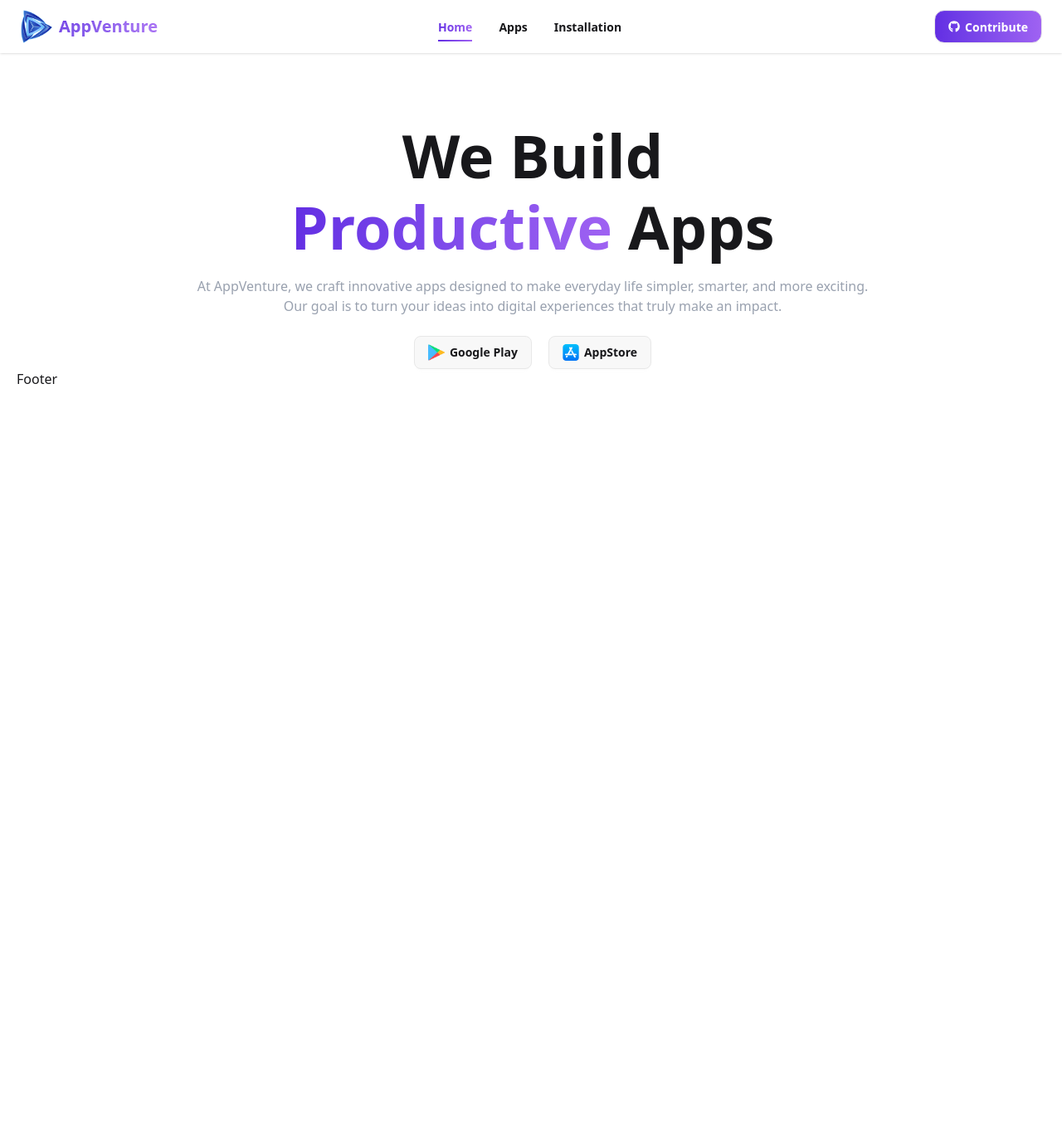
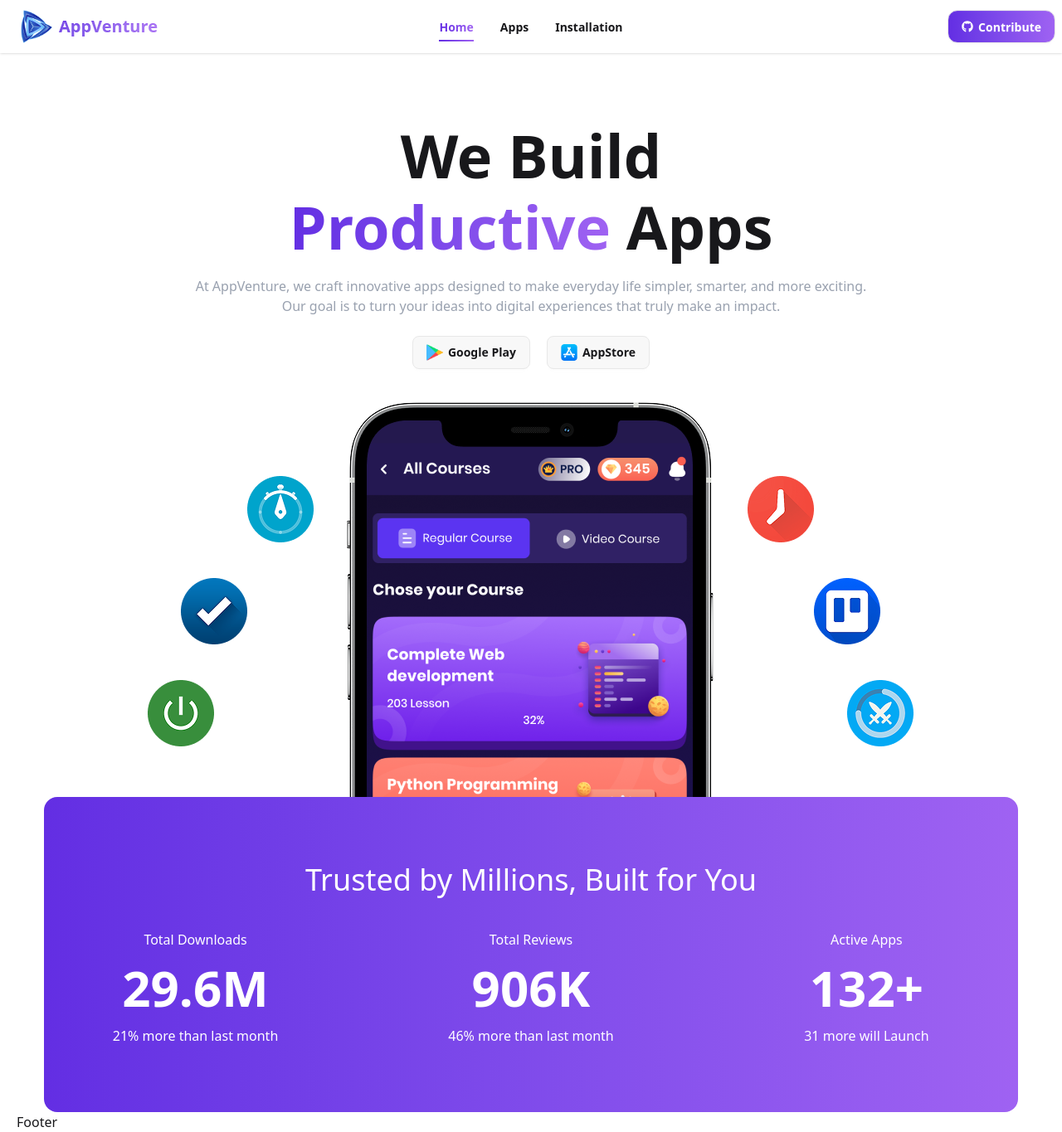
Before and after one commit to jinnahakondo/B-12-A-8-Appventure-, a React (Vite) app: page / in a window 1280 px wide. Shown: the whole page at 83% size. Before the commit the page ends 800 px from the top, so only its background shows below. Built offline with nearby package versions, Linux system fonts and the light colour scheme.

Commit message:
banner section completed

```diff
--- a/src/Components/Header/Navbar.jsx
+++ b/src/Components/Header/Navbar.jsx
@@ -6,10 +6,10 @@ import { FaGithub } from 'react-icons/fa';
 const Navbar = () => {
     return (
         <div className=' bg-base-100 shadow-sm '>
-            <div className="navbar max-w-7xl mx-auto">
+            <div className="navbar mx-auto">
                 <div className="navbar-start">
                     <div className="dropdown">
-                        <div tabIndex={0} role="button" className="btn btn-ghost lg:hidden">
+                        <div tabIndex={0} role="button" className="btn btn-ghost lg:hidden px-0">
                             <svg xmlns="http://www.w3.org/2000/svg" className="h-5 w-5" fill="none" viewBox="0 0 24 24" stroke="currentColor"> <path strokeLinecap="round" strokeLinejoin="round" strokeWidth="2" d="M4 6h16M4 12h8m-8 6h16" /> </svg>
                         </div>
                         <ul
@@ -20,7 +20,7 @@ const Navbar = () => {
                             <NavLink to='/installation'>Installation</NavLink>
                         </ul>
                     </div>
-                    <Link className="btn btn-ghost text-xl"><img src={Logo} className='h-10 w-10' /><span className='bg-gradient-to-r from-[#632EE3] to-[#9F62F2] bg-clip-text text-transparent font-bold'>AppVenture</span></Link>
+                    <Link className="btn btn-ghost text-xl"><img src={Logo} className='h-10 w-10 hidden md:block' /><span className='bg-gradient-to-r from-[#632EE3] to-[#9F62F2] bg-clip-text text-transparent font-bold'>AppVenture</span></Link>
                 </div>
                 <div className="navbar-center hidden lg:flex">
                     <ul className="menu menu-horizontal px-1 space-x-8 font-semibold">
@@ -29,8 +29,8 @@ const Navbar = () => {
                         <NavLink to='/installation'>Installation</NavLink>
                     </ul>
                 </div>
-                <div className="navbar-end pr-4">
-                    <a href='https://github.com/jinnahakondo' className="btn text-white bg-gradient-to-r from-[#632EE3] to-[#9F62F2] rounded-xl"><FaGithub /> <span>Contribute</span></a>
+                <div className="navbar-end">
+                    <a href='https://github.com/jinnahakondo' className="btn max-md:text-xs text-white bg-gradient-to-r from-[#632EE3] to-[#9F62F2] rounded-xl"><FaGithub /> <span>Contribute</span></a>
                 </div>
             </div>
         </div>
--- a/src/Components/Home/Banner/Banner.jsx
+++ b/src/Components/Home/Banner/Banner.jsx
@@ -1,17 +1,43 @@
 import React from 'react';
 import GooglePlay from '../../../assets/GooglePlay.png'
 import AppStor from '../../../assets/AppStore.png'
+import HeroBanner from '../../../assets/hero.png'
 
 const Banner = () => {
     return (
         <div className='pt-20'>
-            <div>
+            <div className='mb-10'>
                 <h2 className='text-4xl md:text-7xl font-semibold text-center leading-[1.2]'>We Build <br /> <span className='bg-gradient-to-r from-[#632EE3] to-[#9F62F2] bg-clip-text text-transparent'> Productive</span> Apps</h2>
                 <p className='text-gray-400 text-center pt-4'> At AppVenture, we craft innovative apps designed to make everyday life simpler, smarter, and more exciting. <br />Our goal is to turn your ideas into digital experiences that truly make an impact.</p>
 
                 <div className='flex justify-center items-center mt-6 '>
-                    <button className='btn mr-5 rounded-lg'> <img src={GooglePlay} className='w-5 h-5' /> Google Play </button>
-                    <button className='btn rounded-lg'> <img src={AppStor} className='w-5 h-5' /> AppStore</button>
+                    <a href='https://play.google.com' className='btn mr-5 rounded-lg'> <img src={GooglePlay} className='w-5 h-5' /> Google Play </a>
+                    <a href='https://www.apple.com' className='btn rounded-lg'> <img src={AppStor} className='w-5 h-5' /> AppStore</a>
+                </div>
+            </div>
+            <div>
+                <img src={HeroBanner} className='mx-auto' />
+                <div className='bg-gradient-to-r from-[#632EE3] to-[#9F62F2] rounded-2xl'>
+                    <h2 className='text-xl md:text-4xl text-white font-medium text-center pt-20 pb-10'>Trusted by Millions, Built for You </h2>
+                    <div className='pb-20'>
+                        <div className='grid grid-cols-1 md:grid-cols-2 gap-10 lg:grid-cols-3 items-center justify-center'>
+                            <div className='flex flex-col items-center justify-center gap-4'>
+                                <h6 className='text-white'>Total Downloads</h6>
+                                <p className='text-xl lg:text-6xl text-white font-extrabold'>29.6M</p>
+                                <h6 className='text-white'>21% more than last month</h6>
+                            </div>
+                            <div className='flex flex-col items-center justify-center gap-4'>
+                                <h6 className='text-white'>Total Reviews</h6>
+                                <p className='text-xl lg:text-6xl text-white font-extrabold'>906K</p>
+                                <h6 className='text-white'>46% more than last month</h6>
+                            </div>
+                            <div className='flex flex-col items-center justify-center gap-4 md:col-span-2 lg:col-span-1'>
+                                <h6 className='text-white'>Active Apps</h6>
+                                <p className='text-xl lg:text-6xl text-white font-extrabold'>132+</p>
+                                <h6 className='text-white'>31 more will Launch</h6>
+                            </div>
+                        </div>
+                    </div>
                 </div>
             </div>
         </div>
--- a/src/Components/Root/Root.jsx
+++ b/src/Components/Root/Root.jsx
@@ -7,7 +7,7 @@ const Root = () => {
     return (
         <div>
             <Navbar />
-            <div className='max-w-7xl mx-auto pl-5 pr-4'>
+            <div className='w-11/12 mx-auto '>
                 <Outlet />
             </div>
             <Footer />
```
